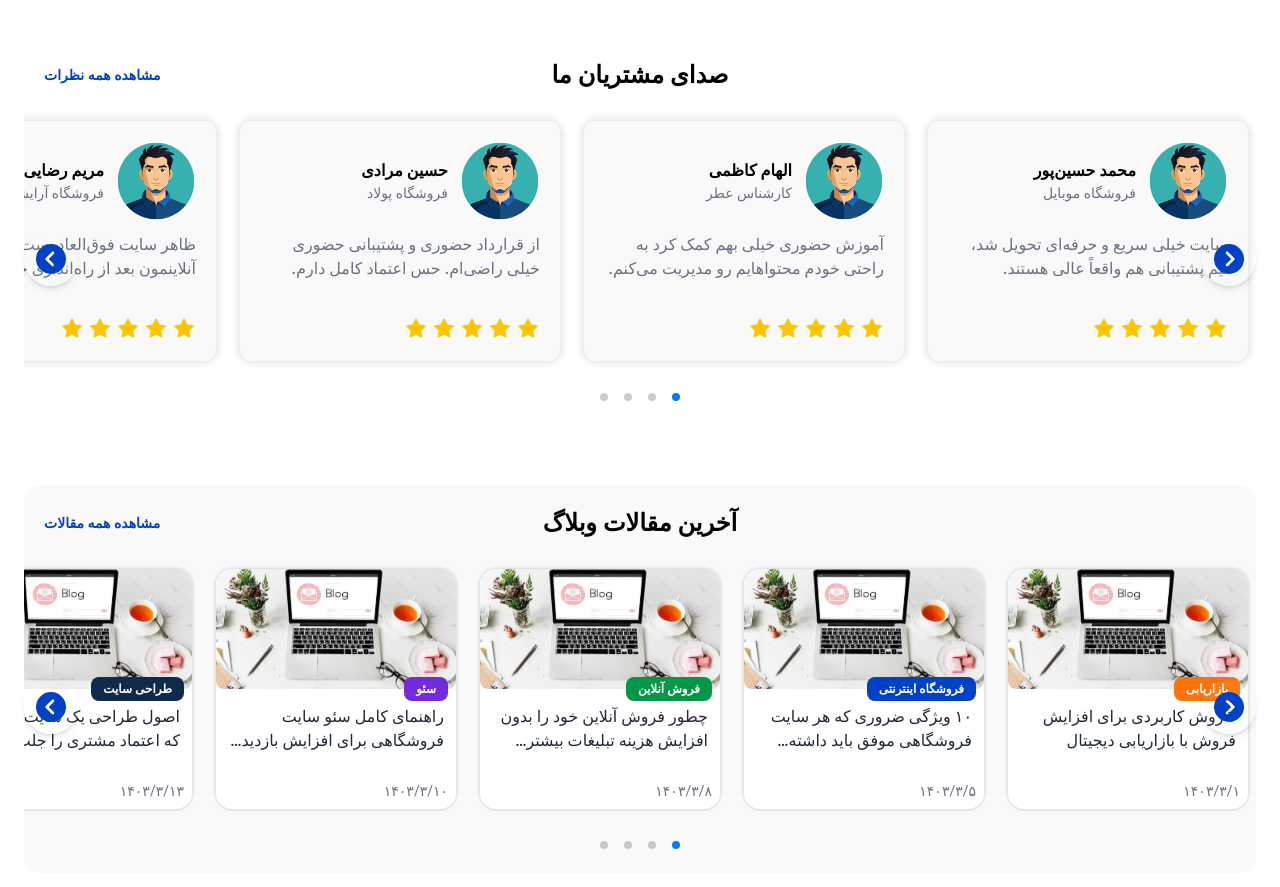
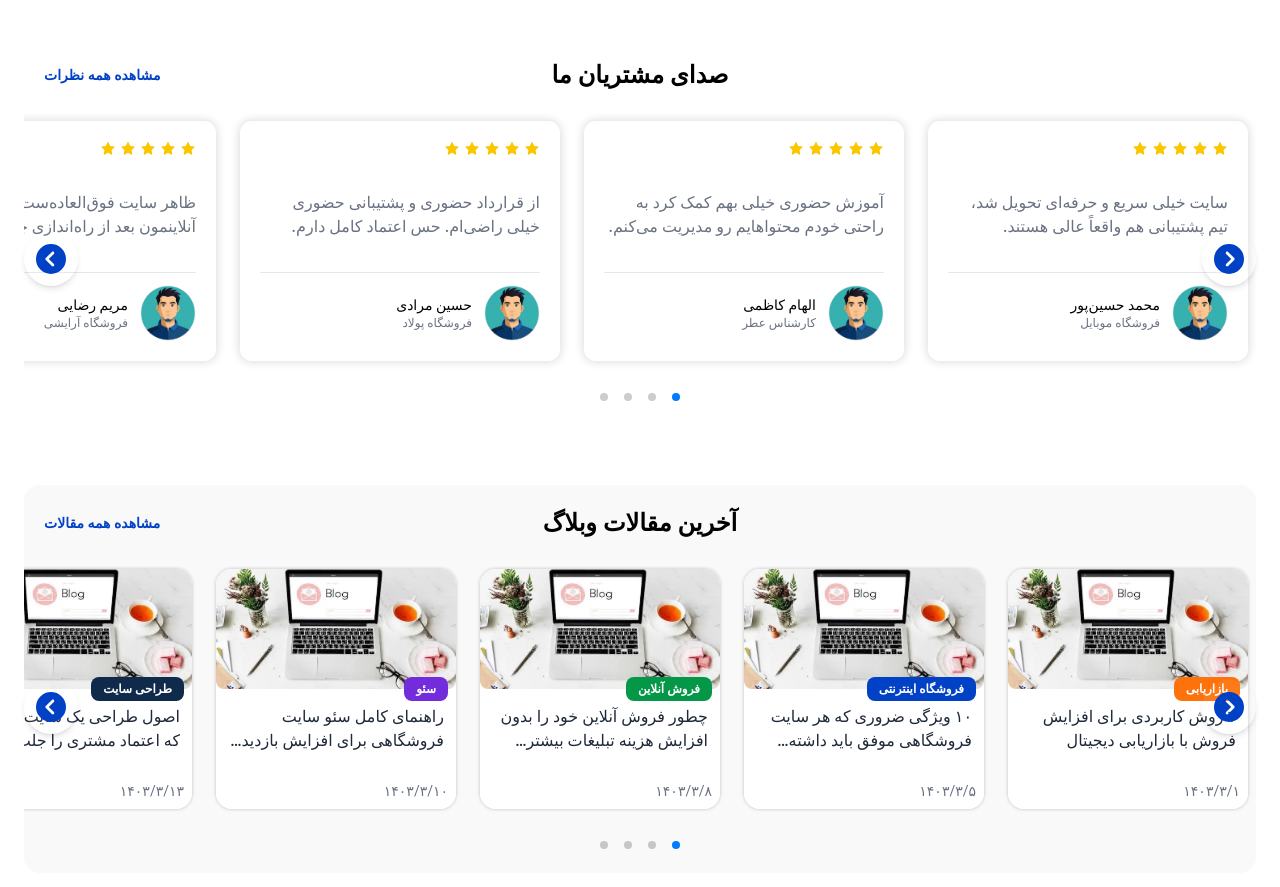
Before and after one commit to MohammadSoleimanikia/webetom, a Next.js app: page / in a window 1280 px wide. Shown: the part 4920-5807 px from the top of the page. Built offline with nearby package versions, Linux system fonts and the light colour scheme; what @mui/material-nextjs would draw is missing.

Commit message:
UI: redesign user comment

```diff
--- a/src/sections/voiceOfCustomers/VocCard.tsx
+++ b/src/sections/voiceOfCustomers/VocCard.tsx
@@ -10,11 +10,32 @@ type Props = {
 
 export default function VocCard({ item }: Props) {
   return (
-    <div className="shadow-card-small bg-background flex min-h-60 w-full flex-col rounded-xl p-5">
+    <div className="shadow-card-small  bg-white flex justify-between min-h-60 w-full flex-col rounded-xl p-5">
+      {/* rating stars */}
+      <div className="flex items-center gap-1">
+        {Array.from({ length: 5 }, (_, index) => (
+          <AiFillStar
+            key={index}
+            className={clsx(
+              "size-4",
+              index < item.rating ? "text-yellow-400" : "text-gray-300",
+            )}
+          />
+        ))}
+      </div>
+
+      {/* comment of the user */}
+      <Typography
+        variant="body2"
+        className="py-3 text-base font-medium text-gray-500"
+      >
+        {item.comment}
+      </Typography>
+
       {/* customer detail */}
-      <div className="flex items-center gap-3">
+      <div className="flex items-center gap-3 border-t border-t-gray-200 pt-3 ">
         {/* image container */}
-        <div className="relative size-20 overflow-hidden rounded-full">
+        <div className="relative size-14 overflow-hidden rounded-full">
           <Image
             src={item.avatarSrc}
             alt="costumer pic"
@@ -24,38 +45,18 @@ export default function VocCard({ item }: Props) {
         </div>
 
         {/* customer detail text */}
-        <div>
-          <Typography variant="body2" className="text-base font-semibold">
+        <div >
+          <Typography variant="body2" className="text-sm font-medium">
             {item.name}
           </Typography>
           <Typography
             variant="body1"
-            className="text-sm font-medium text-gray-500"
+            className="text-xs font-medium text-gray-500"
           >
             {item.profession}
           </Typography>
         </div>
       </div>
-      {/* comment of the user */}
-      <Typography
-        variant="body2"
-        className="py-3 text-base font-medium text-gray-500"
-      >
-        {item.comment}
-      </Typography>
-
-      {/* rating stars */}
-      <div className="mt-auto flex items-center gap-1">
-        {Array.from({ length: 5 }, (_, index) => (
-          <AiFillStar
-            key={index}
-            className={clsx(
-              "size-6",
-              index < item.rating ? "text-yellow-400" : "text-gray-300",
-            )}
-          />
-        ))}
-      </div>
     </div>
   );
 }
```
